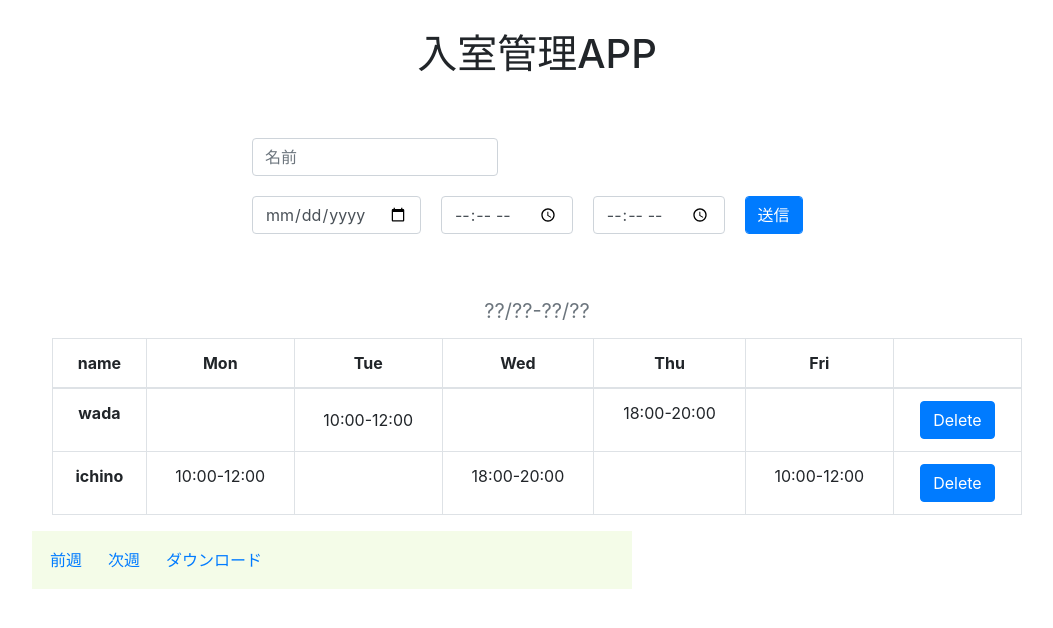
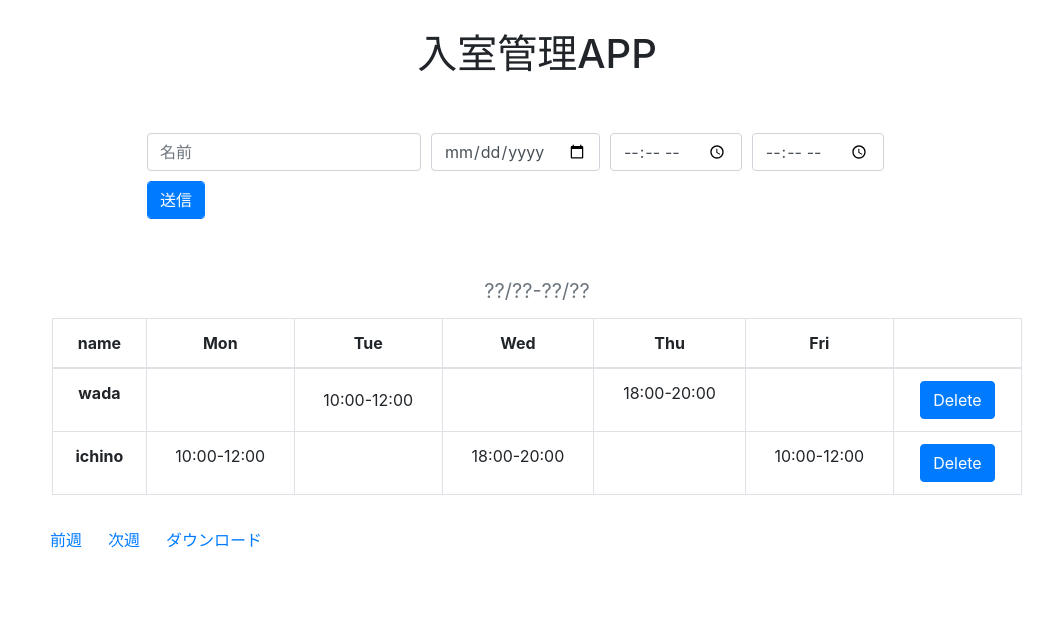
Before and after one commit to HRT2020-app/front, a React (Create React App) app: page / in a window 1280 px wide. Shown: the top 628 px of the page, without its empty margins (103-1156 px from the left). Built offline with nearby package versions, Linux system fonts and the light colour scheme.

Commit message:
modify reservation in json shape by using immutability-helper

```diff
--- a/package.json
+++ b/package.json
@@ -7,6 +7,7 @@
     "@testing-library/react": "^9.3.2",
     "@testing-library/user-event": "^7.1.2",
     "bootstrap": "^4.5.2",
+    "immutability-helper": "^3.1.1",
     "jquery": "^3.5.1",
     "list": "^2.0.19",
     "peer": "^0.5.3",
--- a/src/pc/components/InputBox.js
+++ b/src/pc/components/InputBox.js
@@ -1,41 +1,42 @@
 import React from 'react';
 import {fetchApply} from "../../apis/fetchData"
+import update from 'immutability-helper'
 
 export default class InputBox extends React.Component {
 
     constructor(props) {
         super(props);
         this.state = {
-            name: '',
-            date: '',
-            in_time: '',
-            out_time: '',
-            isSubmitted: '',
+            reservation: {
+                name: '',
+                date: '',
+                in_room: '',
+                out_room: ''
+            }
         };
-        this.handleInTimeChange = this.handleInTimeChange.bind(this);
-        this.handleOutTimeChange = this.handleOutTimeChange.bind(this);
+        this.handleInRoomChange = this.handleInRoomChange.bind(this);
+        this.handleOutRoomChange = this.handleOutRoomChange.bind(this);
         this.handleDateChange = this.handleDateChange.bind(this);
         this.handleNameChange = this.handleNameChange.bind(this);
         this.handleSubmit = this.handleSubmit.bind(this);
     }
 
-    handleInTimeChange(e) {
-        this.setState({ in_time: e.target.value});
+    handleInRoomChange(e) {
+        this.setState({ reservation: update(this.state.reservation, { in_room: { $set: e.target.value } }) });
     }
-    handleOutTimeChange(e) {
-        this.setState({ out_time: e.target.value });
+    handleOutRoomChange(e) {
+        this.setState({ reservation: update(this.state.reservation, { out_room: { $set: e.target.value } }) });
     }
     handleDateChange(e) {
-        this.setState({ date: e.target.value });
+        this.setState({ reservation: update(this.state.reservation, { date: { $set: e.target.value } }) });
     }
     handleNameChange(e) {
-        this.setState({ name: e.target.value });
+        this.setState({ reservation: update(this.state.reservation, { name: { $set: e.target.value } }) });
     }
 
     handleSubmit(e) {
-        let tmp = fetchApply(this.state);
-        this.setState({ isSubmitted: 'success' });
-        // TODO: successを画面に表示する
+        let result = fetchApply(this.state);
+        window.alert(result)
     }
 
 
@@ -44,24 +45,23 @@ export default class InputBox extends React.Component {
             <div>
                 <form className="" onSubmit={this.handleSubmit}>
                     <div className="row">
-                        <input type="text" className="form-control col-md-5 input-element" placeholder="名前" onChange={this.handleNameChange} />
-                    </div>
-                    <div className="row">
+                        <div className="input-element">
+                            <input type="text" className="form-control" placeholder="名前" onChange={this.handleNameChange} />
+                        </div>
                         <div className="input-element">
                             <input type="date" className="form-control" placeholder="日付" onChange={this.handleDateChange} />
                         </div>
                         <div className="input-element">
-                            <input type="time" className="form-control" placeholder="入室時刻" onChange={this.handleInTimeChange} />
+                            <input type="time" className="form-control" placeholder="入室時刻" onChange={this.handleInRoomChange} />
                         </div>
                         <div className="input-element">
-                            <input type="time" className="form-control" placeholder="退室時刻" onChange={this.handleOutTimeChange} />
+                            <input type="time" className="form-control" placeholder="退室時刻" onChange={this.handleOutRoomChange} />
                         </div>
                         <div className="input-element">
                             <button type="submit"className="form-control btn btn-primary">送信</button>
                         </div>
                     </div>
                 </form>
-                <div className="">{this.state.isSubmitted}</div>
             </div>
         );
     }
--- a/src/pc/style/index.css
+++ b/src/pc/style/index.css
@@ -5,12 +5,12 @@
 .InputBox {
     background-color: #FFF;
     padding: 20px 20px 10px 20px;
-    width: 600px;
+    width: 800px;
     margin: 30px auto;
 }
 
 .input-element {
-    margin:10px;
+    margin:5px;
 }
 
 .Header{
@@ -20,7 +20,7 @@
 
 .Footer {
     /* border-top: 1px solid #ddd; */
-    background-color: #F4FCE8;
+    /* background-color: #F4FCE8; */
     margin: 0 -20px -10px -20px;
     padding: 10px 20px;
     width: 600px;
```
